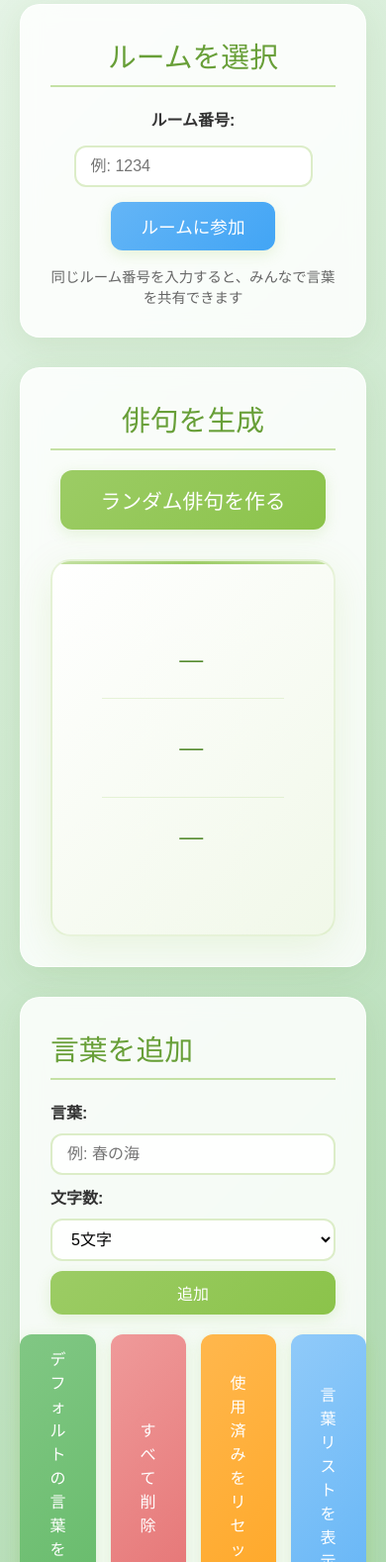
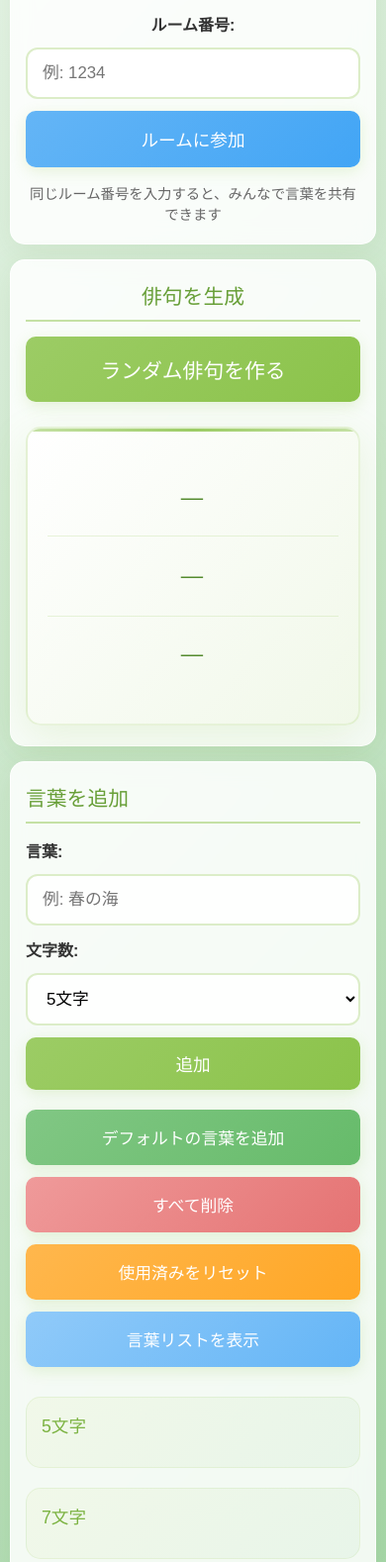
Before and after one commit to mtbr39/random-haiiku, a website built with Vite: page index.html in a window 390 px wide. Shown: the part 128-1706 px from the top of the page at 99% size. Built offline with nearby package versions, Linux system fonts and the light colour scheme; some packages are replaced by stand-ins of ours.

Commit message:
for mobile

```diff
--- a/style.css
+++ b/style.css
@@ -393,17 +393,64 @@ button:active {
     background: linear-gradient(135deg, #f57c00 0%, #e65100 100%);
 }
 
+/* タブレット向け */
 @media (max-width: 768px) {
-    .input-group {
-        grid-template-columns: 1fr;
+    body {
+        padding: 15px;
+    }
+
+    .container {
+        padding: 0;
+    }
+
+    section {
+        padding: 25px 20px;
+        margin-bottom: 20px;
     }
 
     h1 {
-        font-size: 1.8em;
+        font-size: 2em;
+        margin-bottom: 20px;
+    }
+
+    h2 {
+        font-size: 1.5em;
+    }
+
+    .input-group {
+        grid-template-columns: 1fr;
+        gap: 15px;
+    }
+
+    button {
+        padding: 12px 30px;
+        font-size: 1.05em;
+    }
+
+    .action-buttons {
+        flex-wrap: wrap;
+        gap: 10px;
+    }
+
+    .action-btn {
+        padding: 14px 25px;
+        font-size: 1em;
+        flex: 1 1 calc(50% - 5px);
+        min-width: 140px;
+    }
+
+    .generate-btn {
+        font-size: 1.2em;
+        padding: 16px 35px;
+    }
+
+    .haiku-display {
+        padding: 35px 25px;
     }
 
     .haiku-line {
-        font-size: 1.5em;
+        font-size: 1.6em;
+        margin: 15px 0;
     }
 
     .word-lists {
@@ -412,14 +459,162 @@ button:active {
 
     .room-input-group {
         flex-direction: column;
+        gap: 12px;
     }
 
     .room-input-group input {
         max-width: 100%;
+        width: 100%;
+    }
+
+    .join-btn {
+        width: 100%;
+        padding: 14px 30px;
     }
 
     .current-room-info {
         flex-direction: column;
         gap: 10px;
+        padding: 12px 20px;
     }
 }
+
+/* スマホ向け (小さい画面) */
+@media (max-width: 480px) {
+    body {
+        padding: 10px;
+    }
+
+    section {
+        padding: 20px 15px;
+        margin-bottom: 15px;
+        border-radius: 15px;
+    }
+
+    h1 {
+        font-size: 1.6em;
+        margin-bottom: 15px;
+    }
+
+    h2 {
+        font-size: 1.3em;
+        margin-bottom: 15px;
+    }
+
+    h3 {
+        font-size: 1.1em;
+    }
+
+    /* すべてのボタンを大きく、タッチしやすく */
+    button {
+        padding: 14px 25px;
+        font-size: 1.1em;
+        min-height: 48px; /* タッチ操作の推奨最小サイズ */
+        border-radius: 10px;
+    }
+
+    .action-buttons {
+        flex-direction: column;
+        gap: 12px;
+    }
+
+    .action-btn {
+        width: 100%;
+        padding: 16px 20px;
+        font-size: 1.05em;
+        min-height: 50px;
+    }
+
+    .generate-btn {
+        font-size: 1.3em;
+        padding: 18px 40px;
+        margin-bottom: 25px;
+        width: 100%;
+        min-height: 56px;
+    }
+
+    /* 入力フィールドも大きく */
+    input[type="text"] {
+        padding: 14px 15px;
+        font-size: 1.05em;
+        min-height: 48px;
+    }
+
+    select {
+        padding: 14px 15px;
+        font-size: 1.05em;
+        min-height: 48px;
+    }
+
+    .input-group {
+        gap: 12px;
+    }
+
+    /* 俳句表示エリア */
+    .haiku-display {
+        padding: 30px 20px;
+        border-radius: 15px;
+    }
+
+    .haiku-line {
+        font-size: 1.4em;
+        margin: 12px 0;
+        letter-spacing: 0.1em;
+    }
+
+    /* 言葉リスト */
+    .word-list {
+        padding: 15px;
+    }
+
+    .word-list li {
+        padding: 14px 12px;
+        margin-bottom: 10px;
+    }
+
+    .word-text {
+        font-size: 1.05em;
+    }
+
+    .delete-btn {
+        width: 36px;
+        height: 36px;
+        font-size: 1.3em;
+        flex-shrink: 0; /* ボタンが縮まないように */
+    }
+
+    /* ルーム関連 */
+    .room-input-group {
+        gap: 12px;
+    }
+
+    .room-input-group label {
+        font-size: 1em;
+    }
+
+    .join-btn {
+        font-size: 1.1em;
+        padding: 16px 30px;
+        min-height: 52px;
+    }
+
+    .leave-btn {
+        padding: 10px 20px;
+        font-size: 1em;
+        min-height: 44px;
+    }
+
+    .current-room-info {
+        padding: 15px;
+        font-size: 0.95em;
+    }
+
+    .current-room-info span {
+        font-size: 1.2em;
+    }
+
+    /* 文字数カウント */
+    .word-count {
+        font-size: 0.95em;
+    }
+}
```
